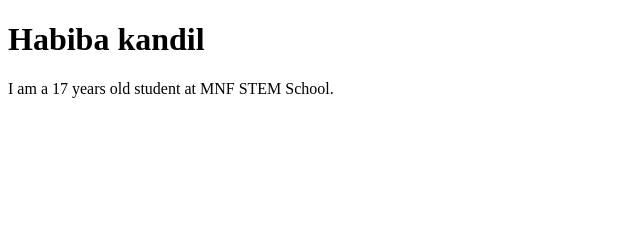
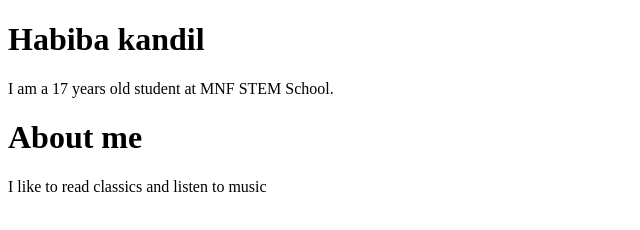
Before and after one commit to Habiba0906/my-portfolio, a plain HTML site: page index.html in a window 1280 px wide. Shown: the whole page, without its empty margins (0-640 px from the left). Drawn offline with Linux system fonts and the light colour scheme.

Commit message:
add an 'about me' section

```diff
--- a/index.html
+++ b/index.html
@@ -6,5 +6,9 @@
 	<body>
 		<h1>Habiba kandil</h1>
 		<p>I am a 17 years old student at MNF STEM School.</p>
+
+
+	 <h1>About me</h1>
+	 <p>I like to read classics and listen to music</p>
 	</body>
 </html>
```
